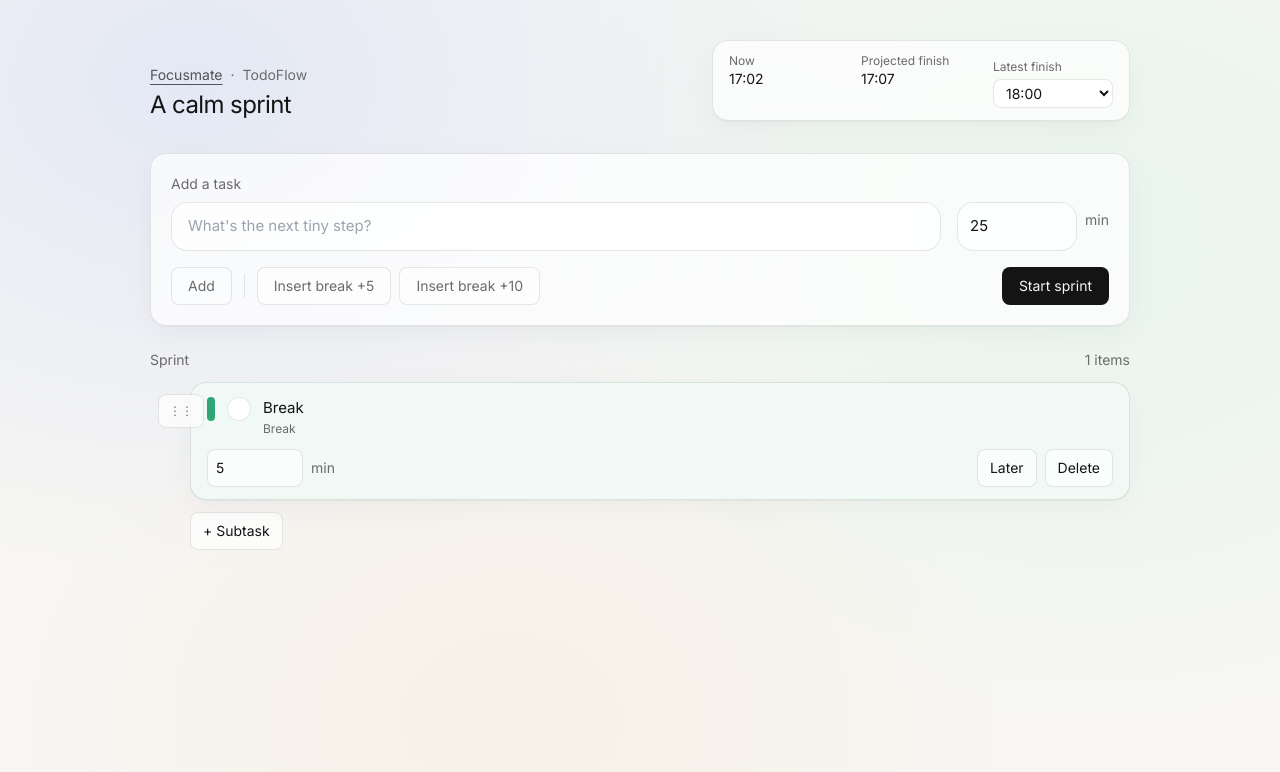
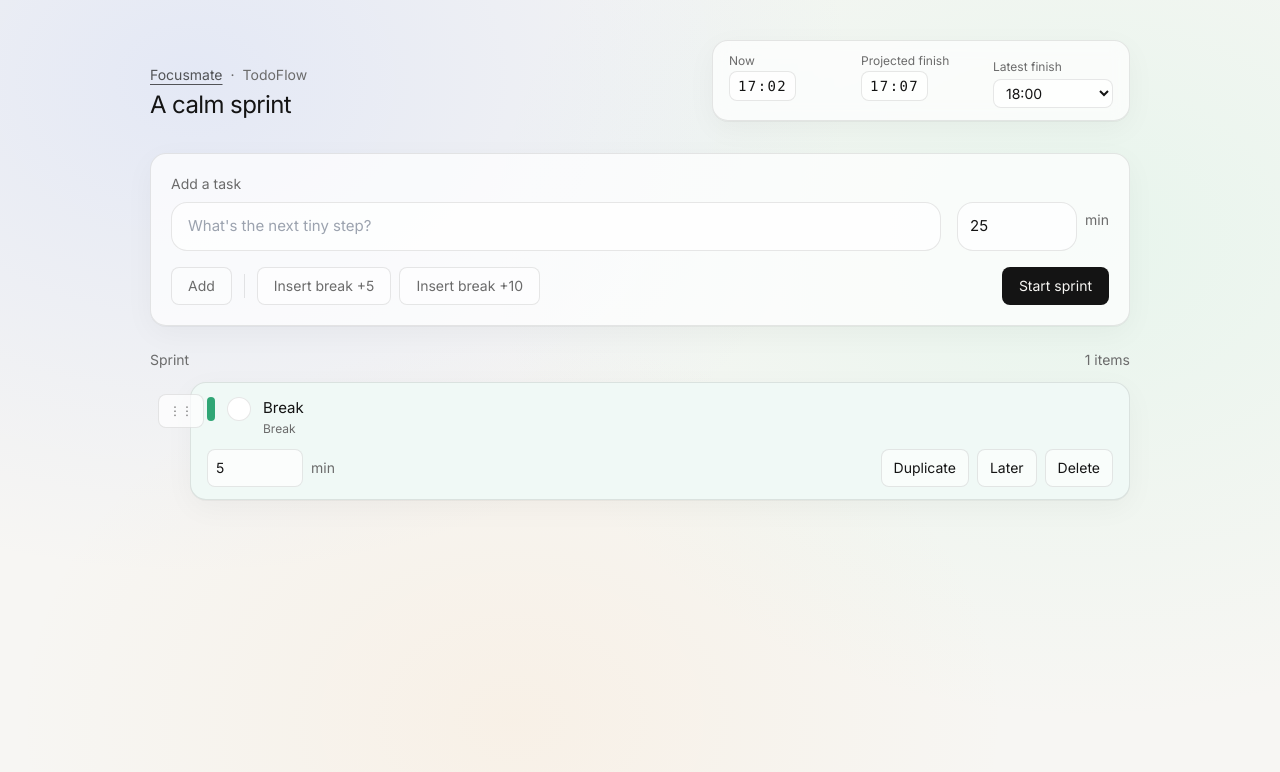
Before and after one commit to Webster-10101/todo-flow, a Next.js app: page / in a window 1280 px wide. Both pictures are taken after a click on the button "Insert break +5". Shown: the top 772 px of the page. Built offline with nearby package versions, Linux system fonts and the light colour scheme.

Commit message:
Update components and storage logic

```diff
--- a/src/components/App.tsx
+++ b/src/components/App.tsx
@@ -179,6 +179,43 @@ export function App() {
       let insertAt = parentIdx + 1;
       while (insertAt < next.length && next[insertAt].parentId === parentId) insertAt++;
       next.splice(insertAt, 0, st);
+      return normalizeTasks(next);
+    });
+  }
+
+  function duplicateTask(id: string) {
+    setTasks((prev) => {
+      const original = prev.find((t) => t.id === id);
+      if (!original) return prev;
+
+      const makeCopy = (t: Task, overrides: Partial<Task>): Task => ({
+        ...t,
+        ...overrides,
+        id: uid(),
+        createdAt: Date.now(),
+        status: "queued",
+      });
+
+      // Duplicate a parent task: copy parent + its children as a group.
+      if (original.parentId === null) {
+        const newParent = makeCopy(original, { parentId: null });
+        const children = prev.filter((t) => t.parentId === original.id);
+        const newChildren = children.map((c) => makeCopy(c, { parentId: newParent.id }));
+
+        // Insert after the original group (parent + its children)
+        const next = prev.slice();
+        const parentIdx = next.findIndex((t) => t.id === original.id);
+        let insertAt = parentIdx + 1;
+        while (insertAt < next.length && next[insertAt].parentId === original.id) insertAt++;
+        next.splice(insertAt, 0, newParent, ...newChildren);
+        return normalizeTasks(next);
+      }
+
+      // Duplicate a subtask: copy it right after itself
+      const newSub = makeCopy(original, { parentId: original.parentId });
+      const next = prev.slice();
+      const idx = next.findIndex((t) => t.id === original.id);
+      next.splice(idx + 1, 0, newSub);
       return normalizeTasks(next);
     });
   }
@@ -499,11 +536,15 @@ export function App() {
           <div className="grid grid-cols-2 md:grid-cols-3 gap-3 rounded-xl border border-line bg-white/70 px-4 py-3 shadow-soft backdrop-blur">
             <div className="min-w-0">
               <div className="text-xs text-muted">Now</div>
-              <div className="text-sm text-ink">{formatClock(now)}</div>
+              <div className="mt-0.5 inline-flex items-center rounded-lg border border-line bg-white/70 px-2 py-1 font-mono tabular-nums tracking-widest text-sm text-ink">
+                {formatClock(now)}
+              </div>
             </div>
             <div className="min-w-0">
               <div className="text-xs text-muted">Projected finish</div>
-              <div className="text-sm text-ink">{formatClock(projectedFinish)}</div>
+              <div className="mt-0.5 inline-flex items-center rounded-lg border border-line bg-white/70 px-2 py-1 font-mono tabular-nums tracking-widest text-sm text-ink">
+                {formatClock(projectedFinish)}
+              </div>
             </div>
             <div className="min-w-0 col-span-2 md:col-span-1">
               <label className="text-xs text-muted" htmlFor="latestFinish">
@@ -556,6 +597,7 @@ export function App() {
             projectedFinish={projectedFinish}
             onAddTask={addTask}
             onAddSubtask={addSubtask}
+            onDuplicate={duplicateTask}
             onInsertBreak={insertBreakInPlan}
             onStartSprint={startSprint}
             onTrimToFit={trimToFit}
--- a/src/components/PlanView.tsx
+++ b/src/components/PlanView.tsx
@@ -13,6 +13,7 @@ export function PlanView(props: {
   projectedFinish: Date;
   onAddTask: (title: string, minutes: number) => void;
   onAddSubtask: (parentId: string, title: string, minutes: number) => void;
+  onDuplicate: (id: string) => void;
   onInsertBreak: (minutes: 5 | 10) => void;
   onStartSprint: () => void;
   onTrimToFit: () => void;
@@ -51,6 +52,23 @@ export function PlanView(props: {
     }
     return map;
   }, [props.tasks]);
+
+  const minutesOverrideById = useMemo(() => {
+    const out: Record<string, number> = {};
+    for (const parent of queuedSprint) {
+      if (parent.kind !== "task") continue;
+      const kids = subtasksByParent.get(parent.id) ?? [];
+      if (!kids.length) continue;
+      out[parent.id] = kids.reduce((sum, k) => sum + (k.estimateMinutes + k.extraMinutes), 0);
+    }
+    return out;
+  }, [queuedSprint, subtasksByParent]);
+
+  const minutesReadOnlyById = useMemo(() => {
+    const out: Record<string, boolean> = {};
+    for (const id of Object.keys(minutesOverrideById)) out[id] = true;
+    return out;
+  }, [minutesOverrideById]);
   const later = useMemo(
     () => props.tasks.filter((t) => t.status === "queued" && !t.inSprint),
     [props.tasks],
@@ -178,7 +196,6 @@ export function PlanView(props: {
         </div>
 
         {queuedSprint.length ? (
-          <div className="space-y-3">
           <TaskList
             tasks={queuedSprint}
             onReorder={props.onReorderSprint}
@@ -187,13 +204,22 @@ export function PlanView(props: {
             onToggleDone={props.onToggleDone}
             onDelete={props.onDelete}
             onToggleInSprint={props.onToggleInSprint}
-            />
-
-            {queuedSprint.map((parent) => {
+            onDuplicate={props.onDuplicate}
+            onRequestAddSubtask={(parentId) => {
+              setOpenSubtaskFor(parentId);
+              setSubTitle("");
+              setSubMinutes(10);
+            }}
+            minutesOverrideById={minutesOverrideById}
+            minutesReadOnlyById={minutesReadOnlyById}
+            renderAfterRow={(parent) => {
+              if (parent.kind !== "task") return null;
               const kids = subtasksByParent.get(parent.id) ?? [];
-              if (!kids.length) return null;
+              const isOpen = openSubtaskFor === parent.id;
               return (
-                <div key={`${parent.id}-subs`} className="ml-10 space-y-2">
+                <div className="mt-2 ml-6 space-y-2">
+                  {kids.length ? (
+                    <div className="space-y-2">
                       {kids.map((st) => (
                         <TaskRow
                           key={st.id}
@@ -202,39 +228,36 @@ export function PlanView(props: {
                           onEditMinutes={props.onEditMinutes}
                           onToggleDone={props.onToggleDone}
                           onDelete={props.onDelete}
+                          onDuplicate={props.onDuplicate}
                         />
                       ))}
                     </div>
-              );
-            })}
+                  ) : null}
 
-            {/* Subtask adder (inline) */}
-            {queuedSprint.map((parent) => {
-              const isOpen = openSubtaskFor === parent.id;
-              return (
-                <div key={`${parent.id}-adder`} className="ml-10">
                   {isOpen ? (
                     <div className="rounded-xl border border-line bg-white/60 p-4 shadow-soft">
                       <div className="text-xs text-muted">Add subtask</div>
-                      <div className="mt-2 flex flex-col sm:flex-row gap-2">
+                      <div className="mt-2 flex flex-col md:flex-row gap-2">
                         <input
                           value={subTitle}
                           onChange={(e) => setSubTitle(e.target.value)}
                           placeholder="Subtask"
                           className="flex-1 rounded-xl border border-line bg-white/80 px-3 py-2 text-sm outline-none"
                         />
-                        <div className="flex items-center gap-2">
+                        <div className="flex items-center justify-center md:justify-end gap-2">
                           <input
                             type="number"
                             min={1}
                             value={subMinutes}
-                            onChange={(e) => setSubMinutes(Math.max(1, Math.round(e.target.valueAsNumber || 1)))}
+                            onChange={(e) =>
+                              setSubMinutes(Math.max(1, Math.round(e.target.valueAsNumber || 1)))
+                            }
                             className="w-[110px] rounded-xl border border-line bg-white/80 px-3 py-2 text-sm outline-none"
                           />
                           <span className="text-sm text-muted">min</span>
                         </div>
                       </div>
-                      <div className="mt-3 flex gap-2">
+                      <div className="mt-3 flex flex-wrap gap-2">
                         <button
                           type="button"
                           onClick={() => {
@@ -243,6 +266,7 @@ export function PlanView(props: {
                             props.onAddSubtask(parent.id, title, subMinutes);
                             setSubTitle("");
                             setSubMinutes(10);
+                            setOpenSubtaskFor(null);
                           }}
                           className="rounded-lg border border-line bg-ink px-3 py-2 text-sm text-paper hover:bg-black transition-colors"
                         >
@@ -257,19 +281,11 @@ export function PlanView(props: {
                         </button>
                       </div>
                     </div>
-                  ) : (
-                    <button
-                      type="button"
-                      onClick={() => setOpenSubtaskFor(parent.id)}
-                      className="rounded-lg border border-line bg-white/70 px-3 py-2 text-sm text-ink hover:bg-soft transition-colors"
-                    >
-                      + Subtask
-                    </button>
-                  )}
+                  ) : null}
                 </div>
               );
-            })}
-          </div>
+            }}
+          />
         ) : (
           <div className="rounded-xl border border-line bg-white/50 px-5 py-6 text-sm text-muted">
             Add one small task to begin.
@@ -293,6 +309,7 @@ export function PlanView(props: {
                 onToggleDone={props.onToggleDone}
                 onDelete={props.onDelete}
                 onToggleInSprint={props.onToggleInSprint}
+                onDuplicate={props.onDuplicate}
               />
             ))}
           </div>
@@ -312,6 +329,7 @@ export function PlanView(props: {
                 onToggleDone={props.onToggleDone}
                 onDelete={props.onDelete}
                 onToggleInSprint={props.onToggleInSprint}
+                onDuplicate={props.onDuplicate}
               />
             ))}
           </div>
--- a/src/components/TaskList.tsx
+++ b/src/components/TaskList.tsx
@@ -34,6 +34,11 @@ function SortableTaskRow(props: {
   onToggleDone: (id: string) => void;
   onDelete: (id: string) => void;
   onToggleInSprint?: (id: string) => void;
+  onDuplicate?: (id: string) => void;
+  onRequestAddSubtask?: (parentId: string) => void;
+  minutesOverrideById?: Record<string, number>;
+  minutesReadOnlyById?: Record<string, boolean>;
+  renderAfterRow?: (task: Task, index: number) => React.ReactNode;
 }) {
   const { attributes, listeners, setNodeRef, transform, transition, isDragging } = useSortable({
     id: props.task.id,
@@ -67,8 +72,13 @@ function SortableTaskRow(props: {
           onToggleDone={props.onToggleDone}
           onDelete={props.onDelete}
           onToggleInSprint={props.onToggleInSprint}
+          onDuplicate={props.onDuplicate}
+          onRequestAddSubtask={props.onRequestAddSubtask}
+          minutesOverride={props.minutesOverrideById?.[props.task.id]}
+          minutesReadOnly={props.minutesReadOnlyById?.[props.task.id]}
           tone={toneForIndex(props.index, props.task.kind)}
         />
+        {props.renderAfterRow ? props.renderAfterRow(props.task, props.index) : null}
       </div>
     </div>
   );
@@ -93,6 +103,11 @@ export function TaskList(props: {
   onToggleDone: (id: string) => void;
   onDelete: (id: string) => void;
   onToggleInSprint?: (id: string) => void;
+  onDuplicate?: (id: string) => void;
+  onRequestAddSubtask?: (parentId: string) => void;
+  minutesOverrideById?: Record<string, number>;
+  minutesReadOnlyById?: Record<string, boolean>;
+  renderAfterRow?: (task: Task, index: number) => React.ReactNode;
 }) {
   const sensors = useSensors(
     useSensor(PointerSensor, { activationConstraint: { distance: 6 } }),
@@ -130,6 +145,11 @@ export function TaskList(props: {
               onToggleDone={props.onToggleDone}
               onDelete={props.onDelete}
               onToggleInSprint={props.onToggleInSprint}
+              onDuplicate={props.onDuplicate}
+              onRequestAddSubtask={props.onRequestAddSubtask}
+              minutesOverrideById={props.minutesOverrideById}
+              minutesReadOnlyById={props.minutesReadOnlyById}
+              renderAfterRow={props.renderAfterRow}
             />
           ))}
         </div>
--- a/src/components/TaskRow.tsx
+++ b/src/components/TaskRow.tsx
@@ -11,11 +11,15 @@ function clampMinutes(n: number) {
 export function TaskRow(props: {
   task: Task;
   tone?: { bg: string; accent: string };
+  minutesOverride?: number;
+  minutesReadOnly?: boolean;
   onEditTitle: (id: string, title: string) => void;
   onEditMinutes: (id: string, minutes: number) => void;
   onToggleDone: (id: string) => void;
   onDelete: (id: string) => void;
   onToggleInSprint?: (id: string) => void;
+  onDuplicate?: (id: string) => void;
+  onRequestAddSubtask?: (parentId: string) => void;
 }) {
   const minutes = useMemo(
     () => clampMinutes(props.task.estimateMinutes),
@@ -24,6 +28,9 @@ export function TaskRow(props: {
 
   const isBreak = props.task.kind === "break";
   const muted = props.task.status === "done";
+  const showAddSubtask = Boolean(
+    props.onRequestAddSubtask && props.task.parentId === null && props.task.kind === "task",
+  );
 
   return (
     <div
@@ -80,11 +87,13 @@ export function TaskRow(props: {
           <input
             type="number"
             min={1}
-            value={minutes}
+            value={props.minutesOverride ?? minutes}
             onChange={(e) => {
+              if (props.minutesReadOnly) return;
               const val = e.target.valueAsNumber;
               props.onEditMinutes(props.task.id, isNaN(val) ? 1 : clampMinutes(val));
             }}
+            disabled={props.minutesReadOnly}
             className="w-[96px] rounded-lg border border-line bg-white/70 px-2 py-2 text-sm text-ink outline-none focus:ring-2 focus:ring-[rgba(20,20,20,0.10)]"
             aria-label="Estimated minutes"
           />
@@ -92,6 +101,26 @@ export function TaskRow(props: {
         </div>
 
         <div className="ml-auto flex items-center gap-2">
+          {props.onDuplicate ? (
+            <button
+              type="button"
+              onClick={() => props.onDuplicate?.(props.task.id)}
+              className="rounded-lg border border-line bg-white/60 px-3 py-2 text-sm text-ink hover:bg-soft transition-colors"
+            >
+              Duplicate
+            </button>
+          ) : null}
+
+          {showAddSubtask ? (
+            <button
+              type="button"
+              onClick={() => props.onRequestAddSubtask?.(props.task.id)}
+              className="rounded-lg border border-line bg-white/60 px-3 py-2 text-sm text-ink hover:bg-soft transition-colors"
+            >
+              + Subtask
+            </button>
+          ) : null}
+
           {props.onToggleInSprint ? (
             <button
               type="button"
--- a/src/lib/storage.ts
+++ b/src/lib/storage.ts
@@ -21,7 +21,7 @@ function isValidTask(obj: unknown): obj is Task {
     typeof t.extraMinutes === "number" &&
     isValidTaskStatus(t.status) &&
     isValidTaskKind(t.kind) &&
-    (t.parentId === null || typeof t.parentId === "string") &&
+    (t.parentId === undefined || t.parentId === null || typeof t.parentId === "string") &&
     typeof t.inSprint === "boolean" &&
     typeof t.createdAt === "number"
   );
@@ -85,7 +85,9 @@ export function loadState(): PersistedStateV1 | null {
 
     // Validate and filter tasks
     const validTasks = Array.isArray(parsed.tasks)
-      ? parsed.tasks.filter(isValidTask)
+      ? parsed.tasks
+          .filter(isValidTask)
+          .map((t) => ({ ...t, parentId: t.parentId ?? null }))
       : [];
 
     // Validate runner state
```
Also changed, not shown: src/components/RunView.tsx (+31 -21 lines). Lines whose indentation alone changed are shown as unchanged.
